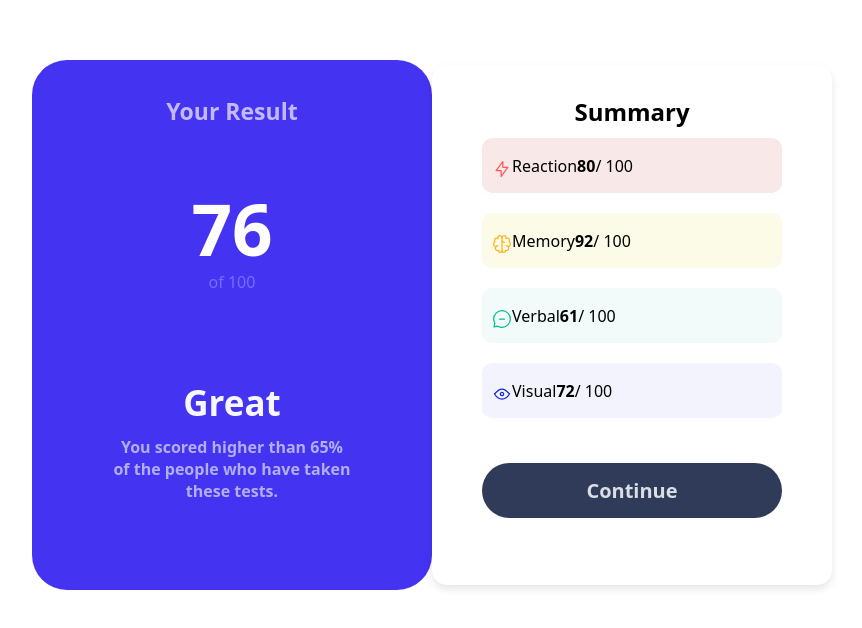
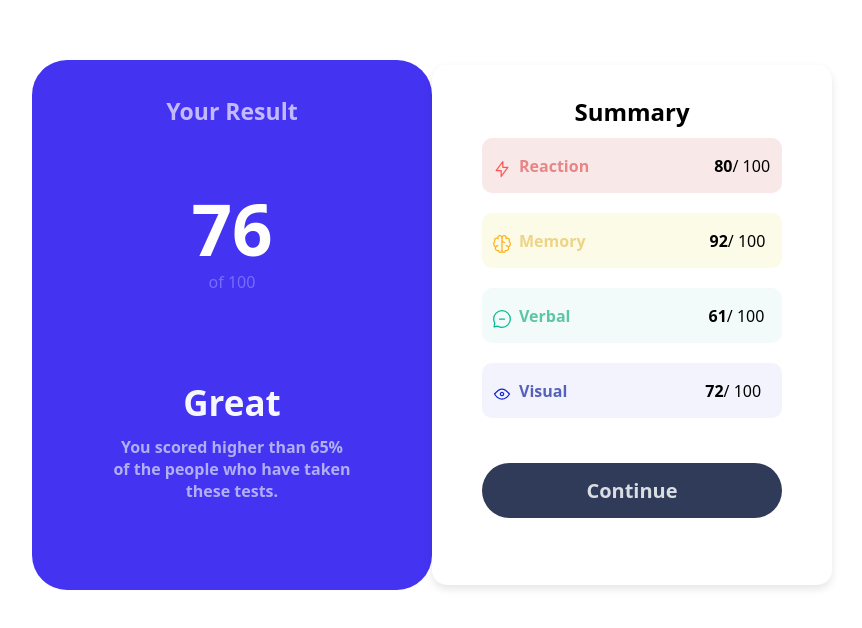
Before and after one commit to LeoMedeirosss/Project-SummaryComponent, a plain HTML site: page index.html in a window 1280 px wide. Shown: the part 140-768 px from the top of the page, without its empty margins (208-1070 px from the left). Drawn offline with Linux system fonts and the light colour scheme.

Commit message:
project6.0

```diff
--- a/styles.css
+++ b/styles.css
@@ -79,16 +79,44 @@ body{
     background-color: #f8e8e8;
 }
 
+.reaction{
+    font-weight: bold;
+    color: #e68686;
+    padding-left: 7px;
+    padding-right: 125px;
+}
+
 .yel{
     background-color: #fbfbe8;
+}
+
+.memory{
+    font-weight: bold;
+    color: #edd486;
+    padding-left: 7px;
+    padding-right: 124px;
 }
 
 .green{
     background-color: #f2fbfa;
 }
 
+.verbal{
+    font-weight: bold;
+    color: #5dc5a7;
+    padding-left: 7px;
+    padding-right: 138px;
+}
+
 .blue{
     background-color: #f3f3fd;
+}
+
+.visual{
+    font-weight: bold;
+    color: #5461bb;
+    padding-left: 7px;
+    padding-right: 138px;
 }
 
 h4{
```
